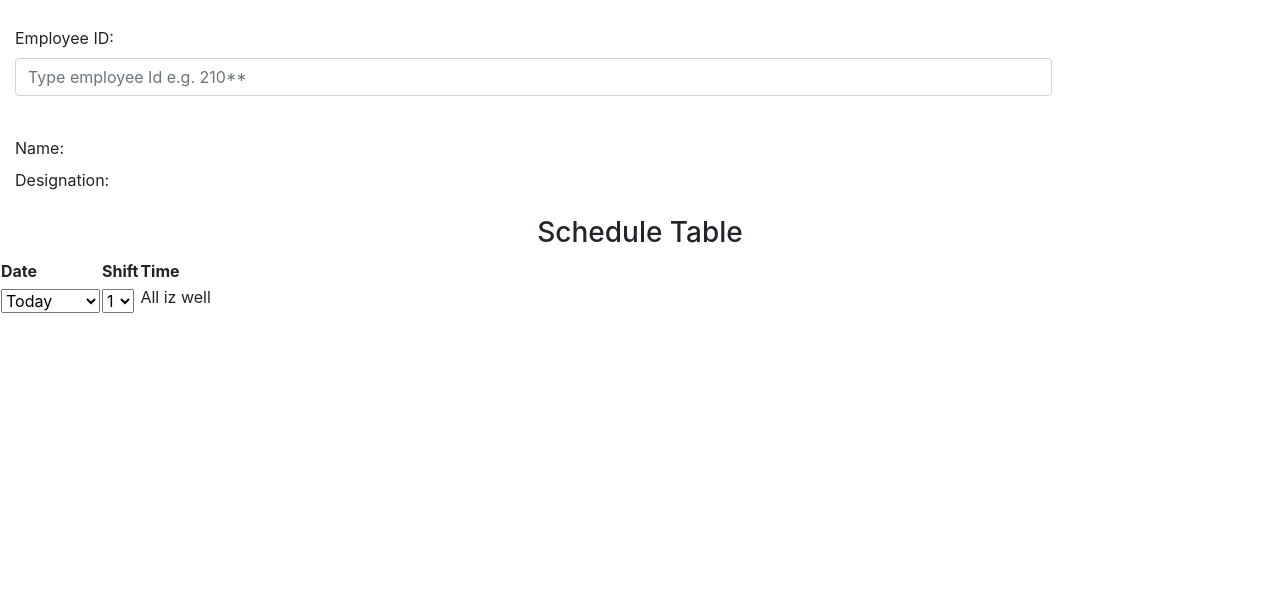
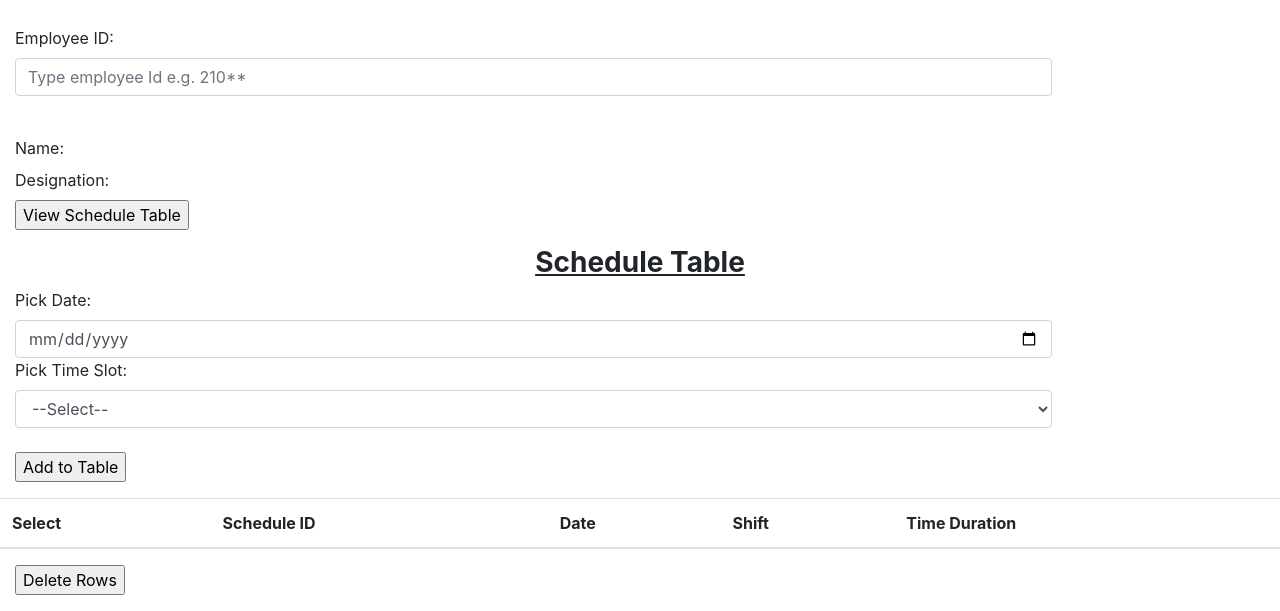
Before and after one commit to Jayanta47/Employee-Scheduling-Hospital-Django, a Django app: page /firstapp/schedule/ in a window 1280 px wide. Shown: the part 190-801 px from the top of the page. Before the commit the page ends 503 px from the top, so only its background shows below. Run offline with Django 3.2, Linux system fonts and the light colour scheme; data comes from the database, SQL or seed files in the repository; both versions use the stored data as it was after the commit; lists and menus that the app fills with data are empty; some libraries are stand-ins or nearby versions.

Commit message:
admin scheduling page complete

```diff
--- a/ScheduleProject/firstapp/urls.py
+++ b/ScheduleProject/firstapp/urls.py
@@ -8,5 +8,8 @@ urlpatterns = [
     path('mainpage/', views.schedulepage, name='schedule_page'),
     path('mainpage/input/', views.topic, name='topic'),
     path('schedule/', views.schedule, name='design_schedule'),
-    path('schedule/data1', views.empData, name = 'emp_date_data'),
+    path('schedule/data1', views.empData, name='emp_date_data'),
+    path('schedule/data_schedule_prev', views.emp_schedule, name='emp_schedule_data'),
+    path('schedule/add_data', views.emp_save_data, name='save_schedule_data'),
+    path('schedule/delete_schedule', views.delete_schedule, name='delete_schedule_data'),
 ]
--- a/ScheduleProject/firstapp/views.py
+++ b/ScheduleProject/firstapp/views.py
@@ -1,8 +1,9 @@
+from django.db.models import Max
 from django.http import HttpResponse
 from django.shortcuts import render
 import json
 # Create your views here.
-from firstapp.models import DimEmployee
+from firstapp.models import DimEmployee, TimeTable, Schedule, DimDate
 
 
 def schedulepage(request):
@@ -22,17 +23,60 @@ def topic(request):
 
 
 def schedule(request):
-    data = DimEmployee.objects.raw(''' Select * from firstapp_DimEmployee where Status = 'Doctor' ''')
-    lst = [{"id": entry.empId, "firstName":entry.firstName, "lastName":entry.lastName, "job":entry.status} for entry in data]
-    print(lst)
-    return render(request, 'firstapp/scheduleTable.html')
+    time = TimeTable.objects.raw(''' Select timeId, category from firstapp_TimeTable''')
+    time_lst = [{"timeId": entry.timeId, "category":entry.category} for entry in time]
+    #print(time_lst)
+    return render(request, 'firstapp/scheduleTable.html', {'time_slot': time_lst})
 
 
 def empData(request):
     empId = request.GET.get('empId', None)
-    print(empId)
     data = DimEmployee.objects.raw(''' Select * from firstapp_DimEmployee where EmpId = %s ''', [empId])
     lst = [{"id": entry.empId, "firstName":entry.firstName, "lastName":entry.lastName, "job":entry.status} for entry in data]
-    print(lst)
     send_data = json.dumps(lst)
     return HttpResponse(send_data)
+
+
+def emp_schedule(request):
+    empId = request.GET.get('empId', None)
+    data1 = DimEmployee.objects.get(empId=empId)
+    print(data1)
+    data = Schedule.objects.filter(employee=data1)
+    lst = [{"Id": str(d.scheduleId),
+            "date_full": str(d.keyDate.FullDate),
+            "shift": str(d.shift.category),
+            "start_time": str(d.shift.startTime),
+            "end_time": str(d.shift.endTime)}
+           for d in data]
+
+    send_data = json.dumps(lst)
+    return HttpResponse(send_data)
+
+
+def emp_save_data(request):
+    empId = request.GET.get('empId', None)
+    date = request.GET.get('date', None)
+    time_slot = request.GET.get('time_slot', None)
+    emp_data = DimEmployee.objects.get(empId=empId)
+    date_data = DimDate.objects.get(FullDate=date)
+    time_data = TimeTable.objects.get(timeId=time_slot)
+    check_data = Schedule.objects.filter(employee=emp_data, keyDate=date_data, shift=time_data)
+    if check_data.count() == 0:
+        terms = Schedule.objects.aggregate(Max('scheduleId'))
+        count = int(terms['scheduleId__max']) + 1
+        print(count)
+        n = Schedule(scheduleId=count, keyDate=date_data, employee=emp_data, shift=time_data)
+        n.save()
+        lst = ["Done"]
+    else:
+        lst = ["Undone"]
+
+    return HttpResponse(json.dumps(lst))
+
+
+def delete_schedule(request):
+    id_list = request.GET.get('list', None);
+    id_list = json.loads(id_list)
+    for id in id_list:
+        Schedule.objects.filter(scheduleId=id).delete()
+    return HttpResponse("")
--- a/ScheduleProject/templates/firstapp/scheduleTable.html
+++ b/ScheduleProject/templates/firstapp/scheduleTable.html
@@ -16,40 +16,69 @@
     <div class="form-group" align= 'left' width = '100px' >
     <label class = "control-label col-sm-2" for="empID">Employee ID: </label>
         <div class="form-group col-sm-10">
-          <input type="text" class="form-control" id="empID" name="lname" value="" placeholder="Type employee Id e.g. 210**"><br>
+          <input type="text" class="form-control" id="empID" value="" placeholder="Type employee Id e.g. 210**"><br>
         </div>
 
       <div class="col-sm-10">
         <label for="name" >Name: </label> <label for="" id = "emp_name"></label><br>
         <label for="work">Designation:</label> <label for="" id = "job"></label><br>
+          <input type="button" id ="show_table_button" value="View Schedule Table">
       </div>
     </div>
 
 
-    <h3 align = 'center'>Schedule Table</h3>
-    <table>
+    <h3 align = 'center'><b><u>Schedule Table</u></b></h3>
+
+
+    <form class="form-creation" action="" method="post" id = "datetimeForm"  novalidate>
+      {% csrf_token %}
+
+      <div class="form-group" align= 'left' width = '100px' >
+        <label class="control-label col-sm-2" >Pick Date: </label>
+        <div class="col-sm-10">
+          <input type="date" class="form-control" id="next_date">
+        </div>
+
+        <label class="control-label col-sm-2" >Pick Time Slot: </label>
+        <div class="col-sm-10">
+          <select class="form-control" id="time_slot_pick">
+                <option value="">--Select--</option>
+                {% if time_slot != null %}
+                    {% for time in time_slot%}
+                        <option value="{{ time.timeId }}">{{ time.category }}</option>
+                    {% endfor %}
+                {% endif %}
+          </select>
+        </div>
+        <br>
+        <div class="col-sm-10">
+            <input type="button" id="add_schedule" value="Add to Table">
+        </div>
+
+      </div>
+    </form>
+
+
+    <table class="table">
       <thead>
+        <th>Select</th>
+        <th>Schedule ID</th>
         <th>Date</th>
         <th>Shift</th>
-        <th>Time</th>
+        <th>Time Duration</th>
       </thead>
-      <tbody>
-        <tr>
-          <td><select class="" name="date select">
-            <option value="today">Today</option>
-            <option value="tomorrow">Tomorrow</option>
-          </select></td>
-          <td><select class="" name="shift choose">
-              <<option value="1">1</option>
-              <<option value="2">2</option>
-          </select></td>
-          <td><label for="">All iz well</label></td>
-        </tr>
+      <tbody id = "table_body">
+
       </tbody>
     </table>
 
+    <div class="form-group col-sm-10">
+        <input type="button"  id="delete_row" value="Delete Rows" ><br>
+    </div>
 
-   <script src="https://code.jquery.com/jquery-3.3.1.min.js"></script>
+
+    <script src="https://code.jquery.com/jquery-3.3.1.min.js"></script>
+
     <script>
       // load the employee id
     $("#empID").change(function() {
@@ -82,8 +111,119 @@
 
     });
 
+    </script>
 
-</script>
+    <script>
+        // loads schedule table rows
+        $("#show_table_button").click(function () {
+            var url = 'data_schedule_prev'
+            var empId = $("#empID").val();
+            $.ajax({
+                url : url,
+                data : {
+                    'empId' : empId
+                },
+                dataType: 'json',
+                success: function (data) {
+                    var id = "";
+                    var date = "";
+                    var time_category = "";
+                    var duration = "";
+                    $("#table_body").empty();
+                    if (data.length > 0) {
+                        for(var i = 0; i < data.length; i++) {
+                            id = data[i].Id;
+                            date = data[i].date_full;
+                            time_category = data[i].shift;
+                            duration = data[i].start_time + " - " + data[i].end_time;
+                            var markup = "<tr class='rows'><td><input type = 'checkbox' name='record'></td>"
+                                + "<td class='id'>"+id+"</td><td>"+date+"</td><td>"
+                                +time_category+"</td><td>"+duration+"</td></tr>";
+                            $("#table_body").append(markup);
+                        }
+                    }
+
+                }
+            })
+        })
+    </script>
+
+    <script>
+        $("#next_date").change(function () {
+            console.log($(this).val());
+        });
+
+    </script>
+
+    <script>
+        $("#time_slot_pick").change(function () {
+            console.log($(this).val());
+        });
+    </script>
+
+    <script>
+        // adds the schedule to the schedule table as a new row
+        $("#add_schedule").click(function () {
+            var url = 'add_data'
+            var date = $("#next_date").val();
+            var timeslot = $("#time_slot_pick").val();
+            if (date == "" || timeslot == ""){
+                alert("The boxes are empty");
+            }
+            else {
+                $.ajax({
+                    url : url,
+                    data : {
+                        "empId" : $("#empID").val(),
+                        "date" : date,
+                        "time_slot": timeslot
+                    },
+                    dataType: 'json',
+                    success : function (data) {
+                        //console.log(data);
+                        if(data == "Done") {
+                            $("#show_table_button").trigger("click");
+                            $("#next_date").empty();
+                        }
+                        else {
+                            alert("The Designated Schedule already exists")
+                        }
+                    }
+                });
+
+            }
+
+        })
+    </script>
+
+    <script>
+        // deletes the selected rows
+        $("#delete_row").click(function () {
+            if(confirm("Are you sure you want to delete these entry(s)?"))
+            {
+                var ids = [];
+                $("tr.rows").each(function () {
+                    if($(this).find('input[name="record"]').is(":checked")) {
+                        var Id = $(this).find(".id").html();
+                        ids.push(Id);
+                        $(this).remove()
+                    }
+                });
+                if(ids.length > 0) {
+                    var url = 'delete_schedule';
+                    $.ajax({
+                        url : url,
+                        data : {
+                            'list' : JSON.stringify(ids)
+                        },
+                        dataType: 'json',
+                    })
+                }
+            }
+
+        });
+    </script>
+
 
   </body>
 </html>
```
Also changed, not shown: ScheduleProject/db.sqlite3.
